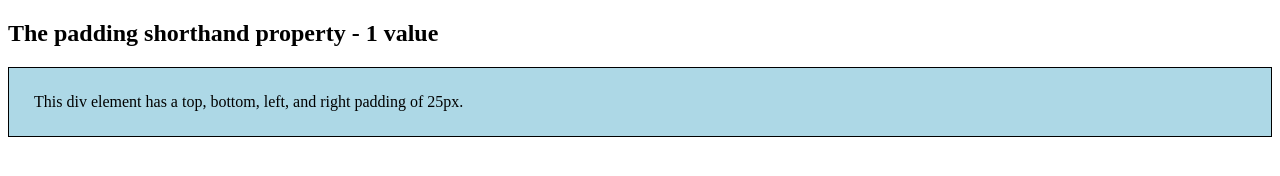
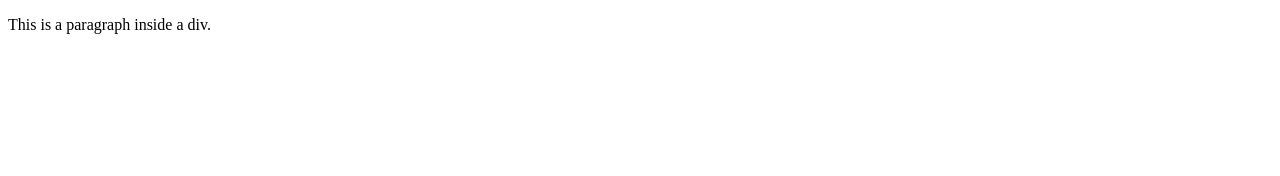
Before and after one commit to Lshepherdjr/kriseax.github.io, a plain HTML site: page index.html in a window 1280 px wide. Drawn offline with Linux system fonts and the light colour scheme.

Commit message:
example edit

```diff
--- a/index.html
+++ b/index.html
@@ -1,19 +1,18 @@
 <!DOCTYPE html>
 <html>
 <head>
-<style>
-div {
-  border: 1px solid black;
-  padding: 25px;
-  background-color: lightblue;
-}
-</style>
+<meta charset="UTF-8">
+<title>Final Project</title>
+
 </head>
+
 <body>
+<div id="my_div">
+<p>
+   This is a paragraph inside a div.
+</p>
 
-<h2>The padding shorthand property - 1 value</h2>
+</div>
+</body>
 
-<div>This div element has a top, bottom, left, and right padding of 25px.</div>
-
-</body>
 </html>
```
